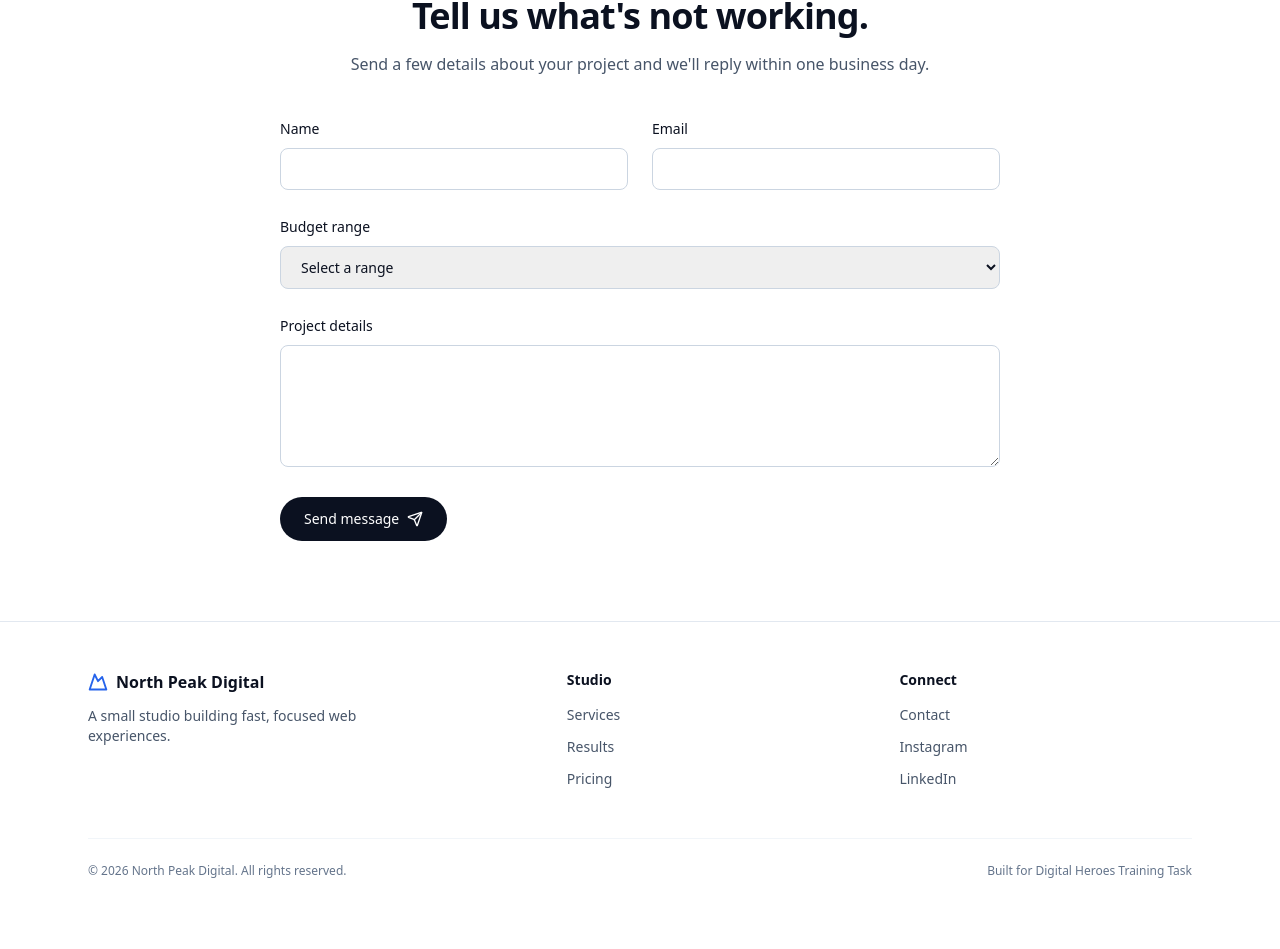
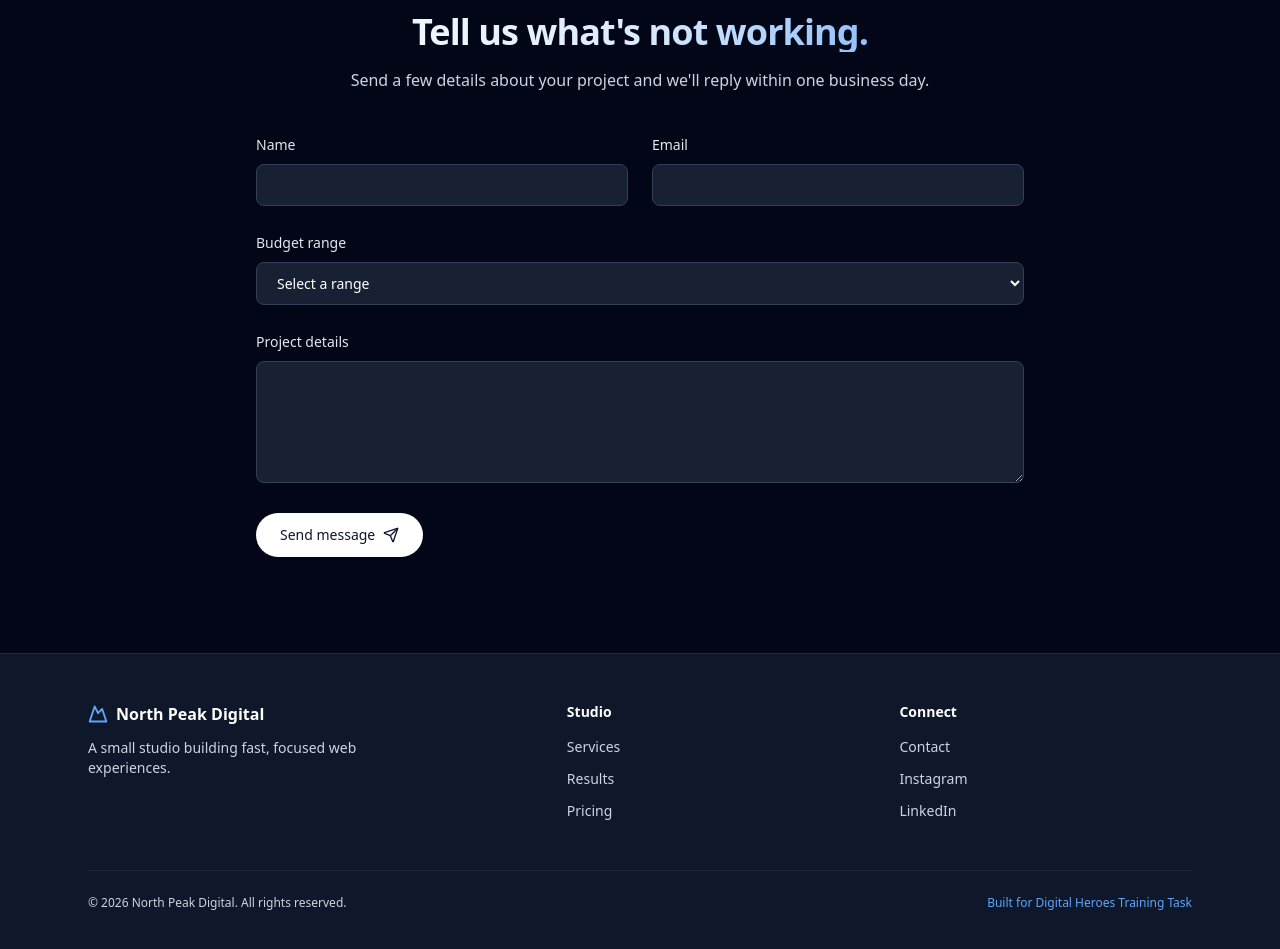
Before and after one commit to satyam-edu/north-peak-digital, a React (Vite) app: page / in a window 1280 px wide. Shown: the part 4108-5057 px from the top of the page. Before the commit the page ends 5035 px from the top, so only its background shows below. Built offline with nearby package versions, Linux system fonts and the light colour scheme.

Commit message:
complete unified dark theme, client side contact validation, add verified footer credit

```diff
--- a/src/components/Contact.jsx
+++ b/src/components/Contact.jsx
@@ -1,6 +1,12 @@
 import { useState } from 'react'
 import { Send, CheckCircle2 } from 'lucide-react'
 import { contactInfo } from '../data/agencyData'
+
+const focusRing =
+  'focus-visible:outline-none focus-visible:ring-2 focus-visible:ring-white/70 focus-visible:ring-offset-2 focus-visible:ring-offset-slate-950'
+
+const inputClasses =
+  'mt-2 w-full rounded-lg border border-slate-700 bg-slate-800/80 px-4 py-2.5 text-sm text-white placeholder-slate-400 outline-none transition-colors focus:border-blue-500 focus:ring-1 focus:ring-blue-500'
 
 const initialForm = { name: '', email: '', budget: '', message: '' }
 
@@ -9,6 +15,8 @@ function validate(values) {
 
   if (!values.name.trim()) {
     errors.name = 'Please enter your name.'
+  } else if (values.name.trim().length < 2) {
+    errors.name = 'Name must be at least 2 characters.'
   }
 
   if (!values.email.trim()) {
@@ -23,8 +31,8 @@ function validate(values) {
 
   if (!values.message.trim()) {
     errors.message = 'Tell us a little about the project.'
-  } else if (values.message.trim().length < 20) {
-    errors.message = 'A few more details would help (20 characters min).'
+  } else if (values.message.trim().length < 10) {
+    errors.message = 'A few more details would help (10 characters min).'
   }
 
   return errors
@@ -51,25 +59,29 @@ function Contact() {
   }
 
   return (
-    <section id="contact" className="mx-auto max-w-3xl px-6 py-20">
+    <section id="contact" className="bg-slate-950 px-6 py-24">
+      <div className="mx-auto max-w-3xl">
         <div className="text-center">
-        <h2 className="text-3xl font-semibold tracking-tight text-ink md:text-4xl">
+          <h2 className="bg-gradient-to-r from-white via-blue-100 to-blue-400 bg-clip-text text-3xl font-semibold tracking-tight text-transparent md:text-4xl">
             {contactInfo.heading}
           </h2>
-        <p className="mt-4 text-slate-600">{contactInfo.subheading}</p>
+          <p className="mt-4 text-slate-300">{contactInfo.subheading}</p>
         </div>
 
         {submitted && (
-        <div className="mt-8 flex items-center gap-3 rounded-xl border border-emerald-200 bg-emerald-50 px-5 py-4 text-sm text-emerald-800">
-          <CheckCircle2 size={20} />
-          Thanks — we'll be in touch within one business day.
+          <div
+            role="status"
+            className="mt-8 flex items-center gap-3 rounded-xl border border-emerald-500/30 bg-emerald-500/10 px-5 py-4 text-sm text-emerald-300"
+          >
+            <CheckCircle2 size={20} className="shrink-0 text-emerald-400" aria-hidden="true" />
+            Thank you! We've received your request and will respond within 24 hours.
           </div>
         )}
 
         <form onSubmit={handleSubmit} noValidate className="mt-10 space-y-6">
           <div className="grid gap-6 sm:grid-cols-2">
             <div>
-            <label htmlFor="name" className="text-sm font-medium text-ink">
+              <label htmlFor="name" className="text-sm font-medium text-slate-200">
                 Name
               </label>
               <input
@@ -77,15 +89,19 @@ function Contact() {
                 type="text"
                 value={values.name}
                 onChange={handleChange('name')}
-              className="mt-2 w-full rounded-lg border border-slate-300 px-4 py-2.5 text-sm outline-none focus:border-ink"
+                aria-invalid={Boolean(errors.name)}
+                aria-describedby={errors.name ? 'name-error' : undefined}
+                className={inputClasses}
               />
               {errors.name && (
-              <p className="mt-1 text-xs text-red-600">{errors.name}</p>
+                <p id="name-error" className="mt-1 text-sm text-rose-400">
+                  {errors.name}
+                </p>
               )}
             </div>
 
             <div>
-            <label htmlFor="email" className="text-sm font-medium text-ink">
+              <label htmlFor="email" className="text-sm font-medium text-slate-200">
                 Email
               </label>
               <input
@@ -93,23 +109,29 @@ function Contact() {
                 type="email"
                 value={values.email}
                 onChange={handleChange('email')}
-              className="mt-2 w-full rounded-lg border border-slate-300 px-4 py-2.5 text-sm outline-none focus:border-ink"
+                aria-invalid={Boolean(errors.email)}
+                aria-describedby={errors.email ? 'email-error' : undefined}
+                className={inputClasses}
               />
               {errors.email && (
-              <p className="mt-1 text-xs text-red-600">{errors.email}</p>
+                <p id="email-error" className="mt-1 text-sm text-rose-400">
+                  {errors.email}
+                </p>
               )}
             </div>
           </div>
 
           <div>
-          <label htmlFor="budget" className="text-sm font-medium text-ink">
+            <label htmlFor="budget" className="text-sm font-medium text-slate-200">
               Budget range
             </label>
             <select
               id="budget"
               value={values.budget}
               onChange={handleChange('budget')}
-            className="mt-2 w-full rounded-lg border border-slate-300 px-4 py-2.5 text-sm outline-none focus:border-ink"
+              aria-invalid={Boolean(errors.budget)}
+              aria-describedby={errors.budget ? 'budget-error' : undefined}
+              className={inputClasses}
             >
               <option value="">Select a range</option>
               {contactInfo.budgetOptions.map((option) => (
@@ -119,12 +141,14 @@ function Contact() {
               ))}
             </select>
             {errors.budget && (
-            <p className="mt-1 text-xs text-red-600">{errors.budget}</p>
+              <p id="budget-error" className="mt-1 text-sm text-rose-400">
+                {errors.budget}
+              </p>
             )}
           </div>
 
           <div>
-          <label htmlFor="message" className="text-sm font-medium text-ink">
+            <label htmlFor="message" className="text-sm font-medium text-slate-200">
               Project details
             </label>
             <textarea
@@ -132,21 +156,26 @@ function Contact() {
               rows={5}
               value={values.message}
               onChange={handleChange('message')}
-            className="mt-2 w-full rounded-lg border border-slate-300 px-4 py-2.5 text-sm outline-none focus:border-ink"
+              aria-invalid={Boolean(errors.message)}
+              aria-describedby={errors.message ? 'message-error' : undefined}
+              className={inputClasses}
             />
             {errors.message && (
-            <p className="mt-1 text-xs text-red-600">{errors.message}</p>
+              <p id="message-error" className="mt-1 text-sm text-rose-400">
+                {errors.message}
+              </p>
             )}
           </div>
 
           <button
             type="submit"
-          className="inline-flex items-center gap-2 rounded-full bg-ink px-6 py-3 text-sm font-medium text-white transition-colors hover:bg-accent"
+            className={`inline-flex items-center gap-2 rounded-full bg-white px-6 py-3 text-sm font-medium text-slate-900 transition-colors hover:bg-slate-100 ${focusRing}`}
           >
             Send message
-          <Send size={16} />
+            <Send size={16} aria-hidden="true" />
           </button>
         </form>
+      </div>
     </section>
   )
 }
--- a/src/components/Footer.jsx
+++ b/src/components/Footer.jsx
@@ -1,30 +1,36 @@
 import { Mountain } from 'lucide-react'
 import { footerData } from '../data/agencyData'
 
+const focusRing =
+  'focus-visible:outline-none focus-visible:ring-2 focus-visible:ring-white/70 focus-visible:ring-offset-2 focus-visible:ring-offset-slate-900'
+
 function Footer() {
   return (
-    <footer className="border-t border-slate-200 bg-white">
+    <footer className="border-t border-slate-800 bg-slate-900">
       <div className="mx-auto max-w-6xl px-6 py-12">
         <div className="grid gap-10 md:grid-cols-[1.5fr_1fr_1fr]">
           <div>
-            <a href="#" className="flex items-center gap-2 font-semibold text-ink">
-              <Mountain size={20} className="text-accent" strokeWidth={2.25} />
+            <a
+              href="#"
+              className={`flex items-center gap-2 rounded font-semibold text-white ${focusRing}`}
+            >
+              <Mountain size={20} className="text-blue-400" strokeWidth={2.25} aria-hidden="true" />
               {footerData.brand}
             </a>
-            <p className="mt-3 max-w-xs text-sm text-slate-600">
+            <p className="mt-3 max-w-xs text-sm text-slate-300">
               {footerData.tagline}
             </p>
           </div>
 
           {footerData.columns.map((column) => (
             <div key={column.heading}>
-              <h3 className="text-sm font-semibold text-ink">{column.heading}</h3>
+              <h3 className="text-sm font-semibold text-white">{column.heading}</h3>
               <ul className="mt-3 space-y-2">
                 {column.links.map((link) => (
                   <li key={link.label}>
                     <a
                       href={link.href}
-                      className="text-sm text-slate-600 transition-colors hover:text-ink"
+                      className={`rounded text-sm text-slate-300 transition-colors hover:text-white ${focusRing}`}
                     >
                       {link.label}
                     </a>
@@ -35,13 +41,13 @@ function Footer() {
           ))}
         </div>
 
-        <div className="mt-12 flex flex-col items-center justify-between gap-4 border-t border-slate-100 pt-6 text-xs text-slate-500 sm:flex-row">
+        <div className="mt-12 flex flex-col items-center justify-between gap-4 border-t border-slate-800 pt-6 text-xs text-slate-300 sm:flex-row">
           <p>&copy; {new Date().getFullYear()} {footerData.brand}. All rights reserved.</p>
           <a
             href={footerData.credit.href}
             target="_blank"
-            rel="noreferrer"
-            className="font-medium text-slate-500 transition-colors hover:text-ink"
+            rel="noopener noreferrer"
+            className={`rounded font-medium text-blue-400 transition-colors hover:underline ${focusRing}`}
           >
             {footerData.credit.text}
           </a>
--- a/src/components/Pricing.jsx
+++ b/src/components/Pricing.jsx
@@ -77,8 +77,8 @@ function Pricing() {
               key={tier.id}
               className={`relative flex h-full flex-col rounded-2xl border p-8 ${
                 tier.isPopular
-                  ? 'border-blue-500 bg-slate-800/80 shadow-lg shadow-blue-500/10'
-                  : 'border-slate-700/60 bg-slate-800/40'
+                  ? 'border-blue-500 bg-slate-800/90 text-white shadow-xl shadow-blue-500/10'
+                  : 'border-slate-700/60 bg-slate-800/40 text-slate-200'
               }`}
             >
               {tier.isPopular && (
```
Lines whose indentation alone changed are shown as unchanged.
